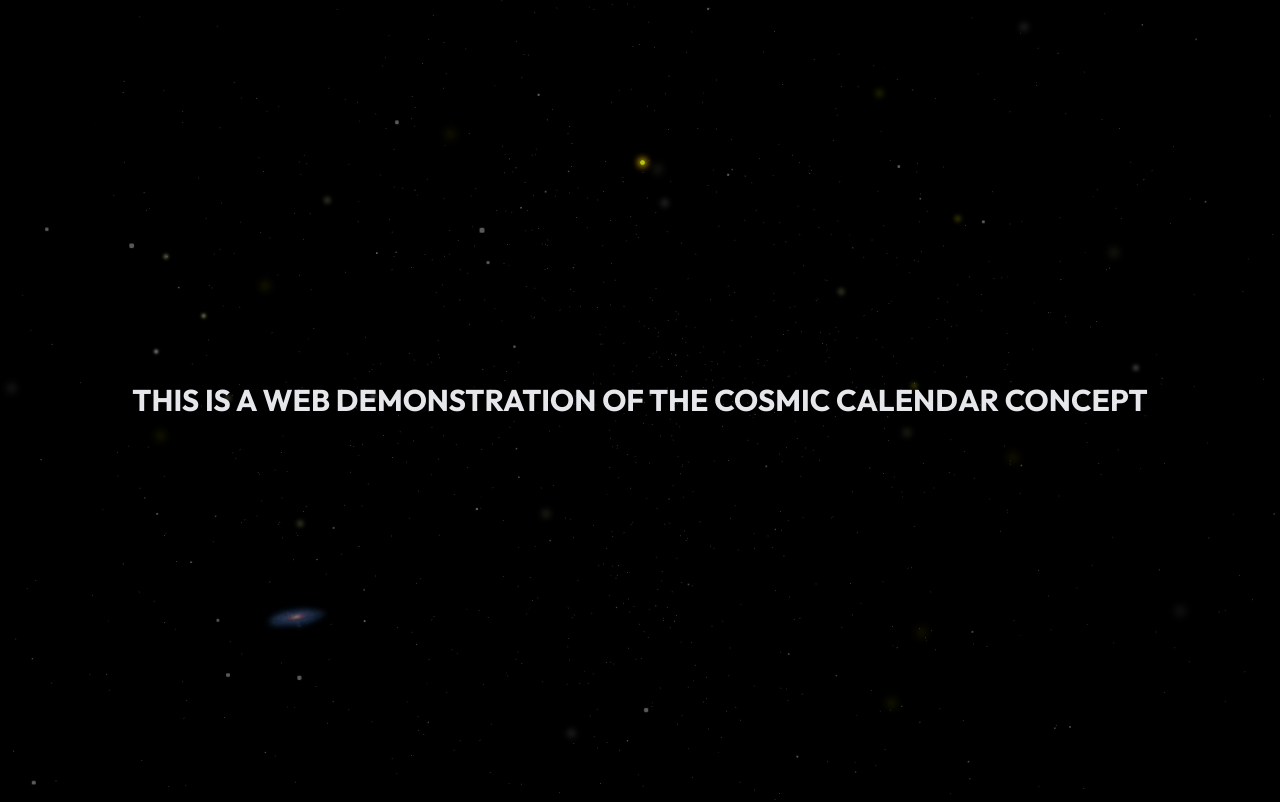
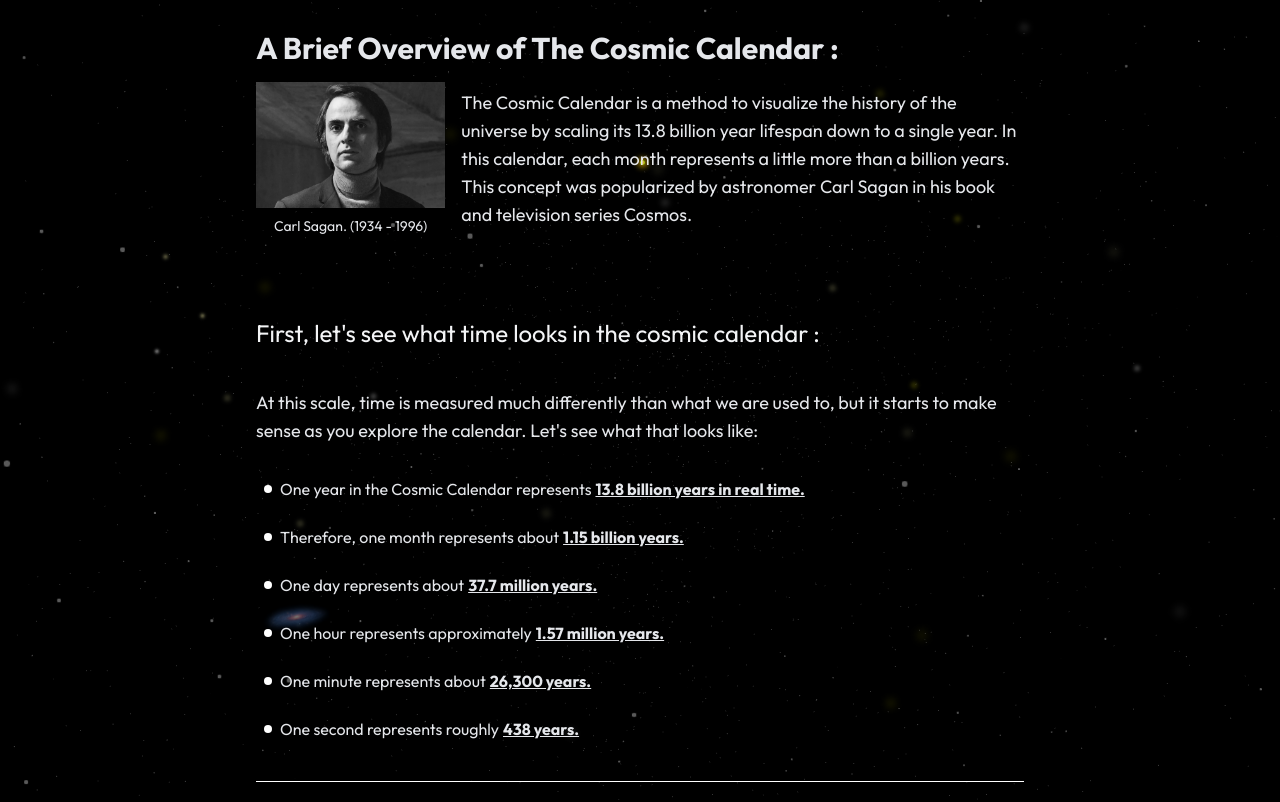
Before and after one commit to mustaphalimar/cosmic-calendar, a Next.js app in the folder apps/web/: page / in a window 1280 px wide. Shown: the top 802 px of the page. Built offline with nearby package versions, Linux system fonts and the light colour scheme.

Commit message:
updates on brief-overview page

```diff
--- a/apps/web/src/hooks/use-introduction.tsx
+++ b/apps/web/src/hooks/use-introduction.tsx
@@ -8,7 +8,7 @@ export interface UseIntroduction {
 }
 
 export const useIntroduction = create<UseIntroduction>((set) => ({
-  currentStep: 0,
+  currentStep: 1,
   maxSteps: 4,
   onContinue: () =>
     set((state) => ({
--- a/apps/web/src/screens/steps/brief-overview.tsx
+++ b/apps/web/src/screens/steps/brief-overview.tsx
@@ -149,7 +149,7 @@ const BriefOverview: React.FC<Props> = ({ introduction, starrySky }) => {
             }
             transition={{ duration: 0.5, delay: 0.8, ease: "backOut" }}
           >
-            <p className="text-2xl lg:text-3xl mt-4 lg:mt-0  font-bold ">
+            <p className="text-3xl  mt-4 lg:mt-0  font-bold ">
               A Brief Overview of <br className="md:hidden" />
               The Cosmic Calendar :
             </p>
@@ -169,17 +169,17 @@ const BriefOverview: React.FC<Props> = ({ introduction, starrySky }) => {
             }
             transition={{ duration: 0.5, delay: 1.5, ease: "backOut" }}
           >
-            <div className=" flex flex-col w-full md:w-[600px] items-center gap-2">
+            <div className=" flex flex-col w-full md:w-[800px] items-center gap-2">
               <Image
                 src="/images/carl-sagan.png"
                 width={200}
                 height={200}
                 alt="car-sagan"
-                className="w-full md:w-[600px]  object-contain"
+                className="w-full md:w-[800px]  object-contain"
               />
               <p className="text-sm">Carl Sagan. (1934 - 1996)</p>
             </div>
-            <p className="lg:text-xl">
+            <p className="lg:text-lg">
               The Cosmic Calendar is a method to visualize the history of the
               universe by scaling its 13.8 billion year lifespan down to a
               single year. In this calendar, each month represents a little more
@@ -208,7 +208,7 @@ const BriefOverview: React.FC<Props> = ({ introduction, starrySky }) => {
               className="w-full"
             /> */}
 
-            <main
+            {/* <main
               className="w-full border  text-gray-200 grid grid-cols-3 lg:grid-cols-4"
               ref={calendarRef}
             >
@@ -232,7 +232,7 @@ const BriefOverview: React.FC<Props> = ({ introduction, starrySky }) => {
                   </motion.div>
                 );
               })}
-            </main>
+            </main> */}
 
             <div>
               <motion.div
```
